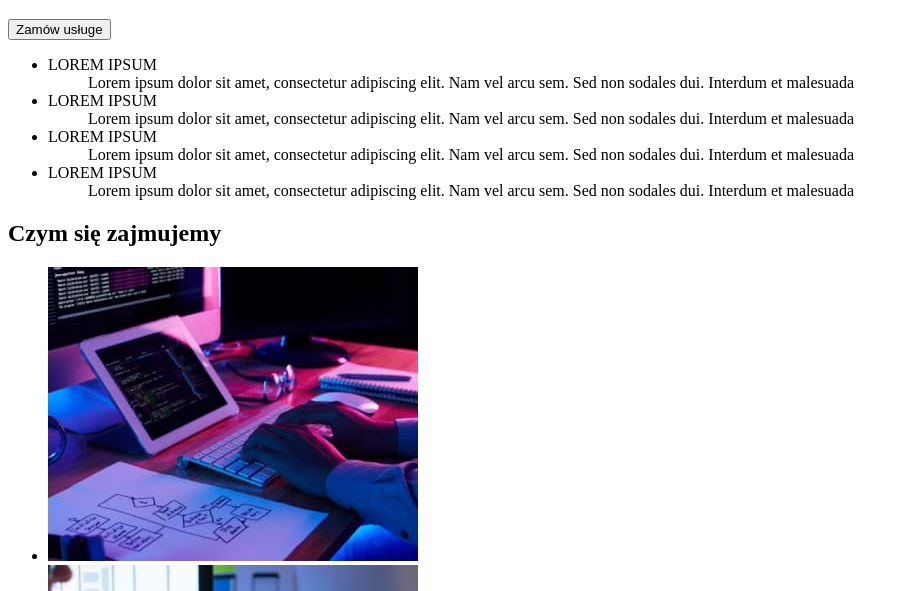
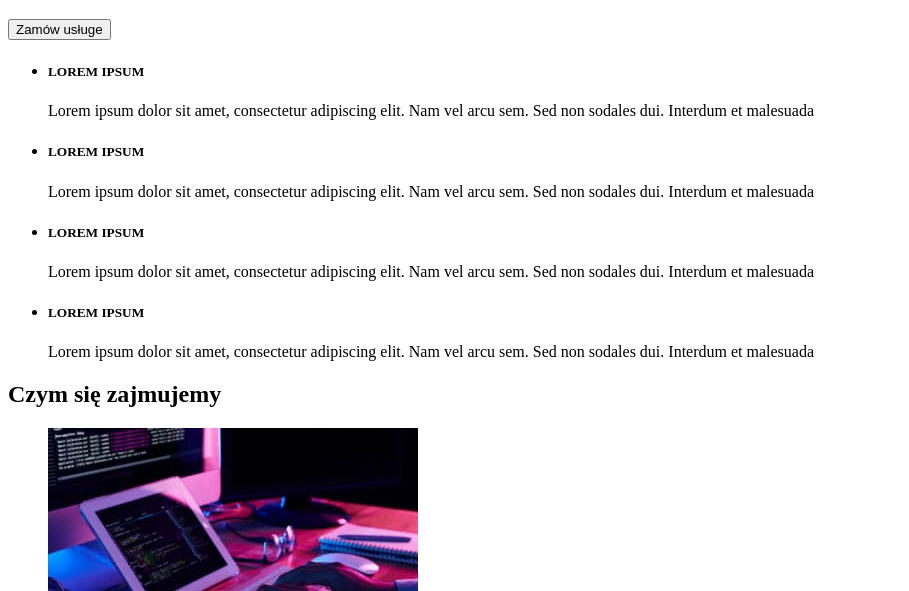
Before and after one commit to Hrabianka/goit-markup-hw-01, a plain HTML site: page index.html in a window 1280 px wide. Shown: the part 209-800 px from the top of the page, without its empty margins (0-909 px from the left). Drawn offline with Linux system fonts and the light colour scheme.

Commit message:
dl na h5

```diff
--- a/index.html
+++ b/index.html
@@ -29,36 +29,34 @@
       </div>
       <div class="lorem">
         <ul>
-          <dl>
           <li>
-              <dt class="dtlorem">LOREM IPSUM</dt>
-              <dd class="ddlorem">
+            <h5>LOREM IPSUM</h5>
+            <p>
               Lorem ipsum dolor sit amet, consectetur adipiscing elit. Nam vel arcu sem. Sed non
               sodales dui. Interdum et malesuada
-              </dd>
+            </p>
           </li>
           <li>
-              <dt class="dtlorem">LOREM IPSUM</dt>
-              <dd class="ddlorem">
+            <h5>LOREM IPSUM</h5>
+            <p>
               Lorem ipsum dolor sit amet, consectetur adipiscing elit. Nam vel arcu sem. Sed non
               sodales dui. Interdum et malesuada
-              </dd>
+            </p>
           </li>
           <li>
-              <dt class="dtlorem">LOREM IPSUM</dt>
-              <dd class="ddlorem">
+            <h5>LOREM IPSUM</h5>
+            <p>
               Lorem ipsum dolor sit amet, consectetur adipiscing elit. Nam vel arcu sem. Sed non
               sodales dui. Interdum et malesuada
-              </dd>
+            </p>
           </li>
           <li>
-              <dt class="dtlorem">LOREM IPSUM</dt>
-              <dd class="ddlorem">
+            <h5>LOREM IPSUM</h5>
+            <p>
               Lorem ipsum dolor sit amet, consectetur adipiscing elit. Nam vel arcu sem. Sed non
               sodales dui. Interdum et malesuada
-              </dd>
+            </p>
           </li>
-          </dl>
         </ul>
       </div>
       <section class="whattodo">
```
Lines whose indentation alone changed are shown as unchanged.
